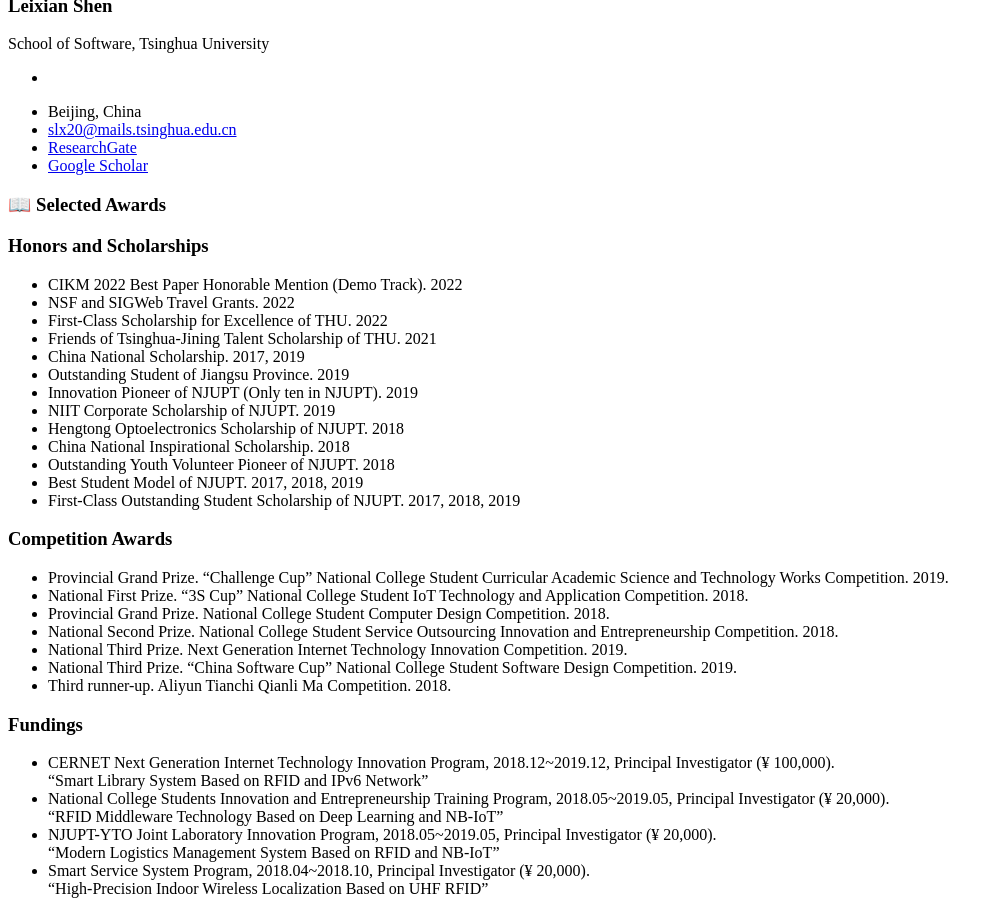
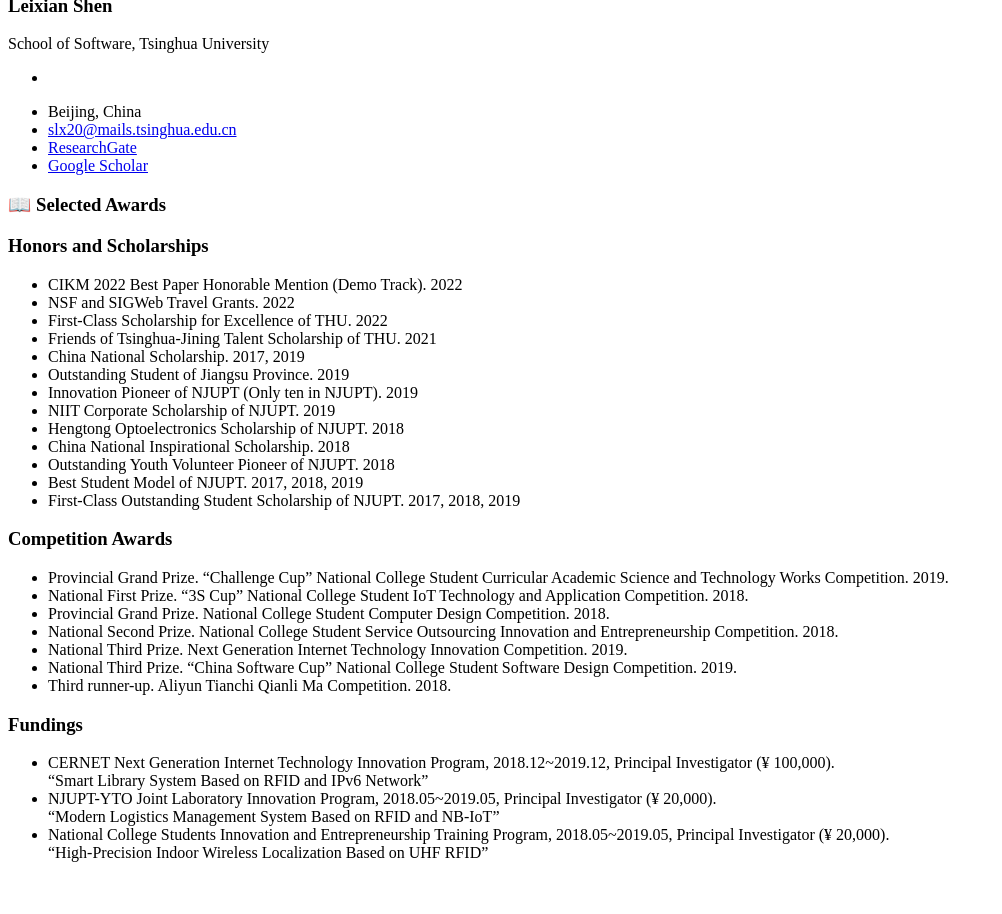
Before and after one commit to ShenLeixian/ShenLeixian1111, a Jekyll site: the page built from _pages/include/award.md, in a window 1280 px wide, cut to the strip 494-1408 px from the top of the page. Shown: the whole strip, without its empty margins (0-1002 px from the left). Built offline with Jekyll 4.4.1, drawn with Linux system fonts in a browser that asks for light colours; our own code applies the rules of GitHub Pages for plain Markdown files; after the commit the page ends 1372 px from its top, so only the background shows below that.

Commit message:
Update award.md

```diff
--- a/_pages/include/award.md
+++ b/_pages/include/award.md
@@ -31,9 +31,9 @@
 ### Fundings
 -   CERNET Next Generation Internet Technology Innovation Program, 2018.12~2019.12, Principal Investigator (¥ 100,000).<br>
 "Smart Library System Based on RFID and IPv6 Network"
--   National College Students Innovation and Entrepreneurship Training Program, 2018.05~2019.05, Principal Investigator (¥ 20,000).<br>
-"RFID Middleware Technology Based on Deep Learning and NB-IoT"
 -   NJUPT-YTO Joint Laboratory Innovation Program, 2018.05~2019.05, Principal Investigator (¥ 20,000).<br>
 "Modern Logistics Management System Based on RFID and NB-IoT"
--   Smart Service System Program, 2018.04~2018.10, Principal Investigator (¥ 20,000).<br>
+-   National College Students Innovation and Entrepreneurship Training Program, 2018.05~2019.05, Principal Investigator (¥ 20,000).<br>
 "High-Precision Indoor Wireless Localization Based on UHF RFID"
+<!-- -   Smart Service System Program, 2018.04~2018.10, Principal Investigator (¥ 20,000).<br>
+"High-Precision Indoor Wireless Localization Based on UHF RFID" -->
```
